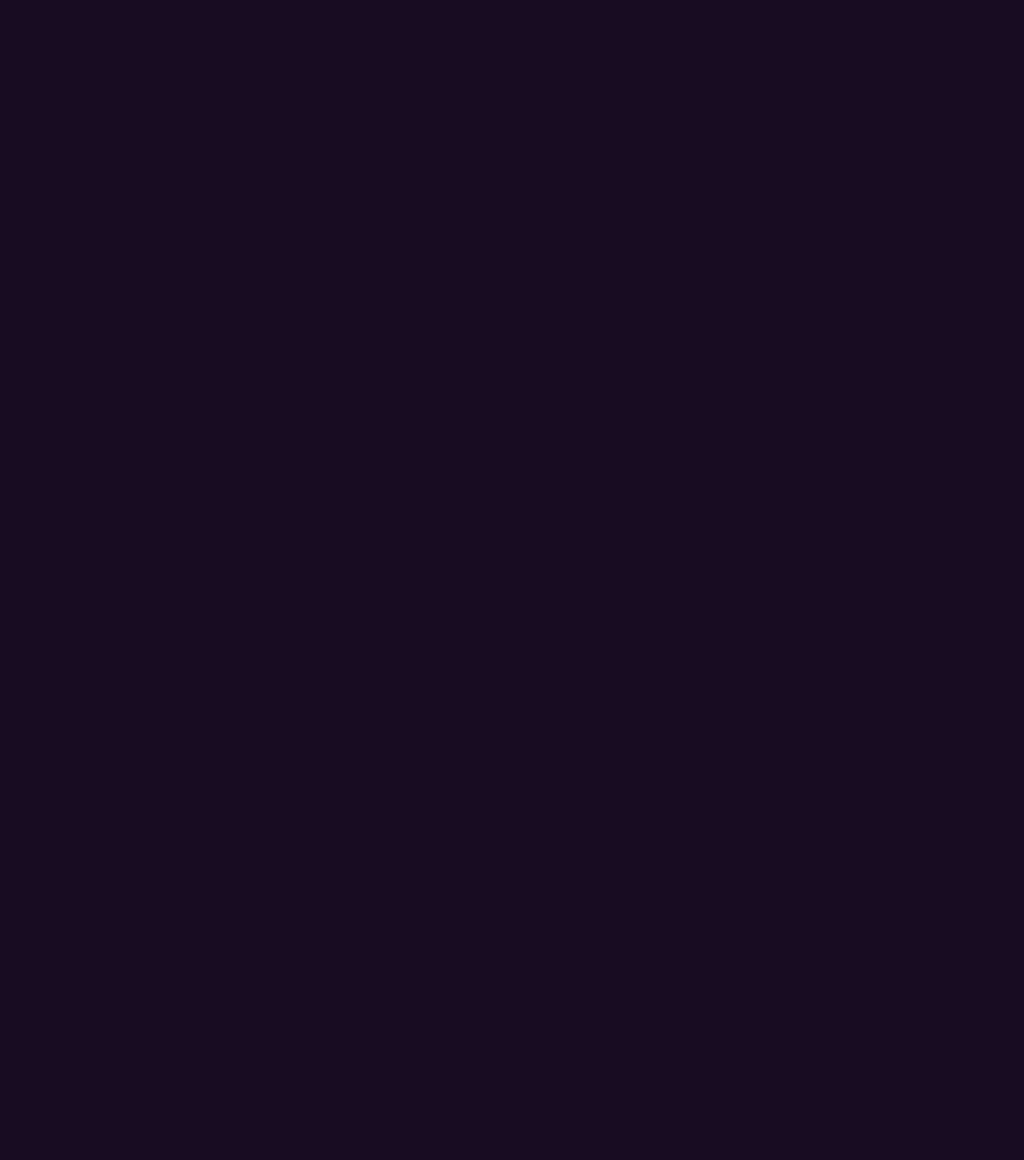
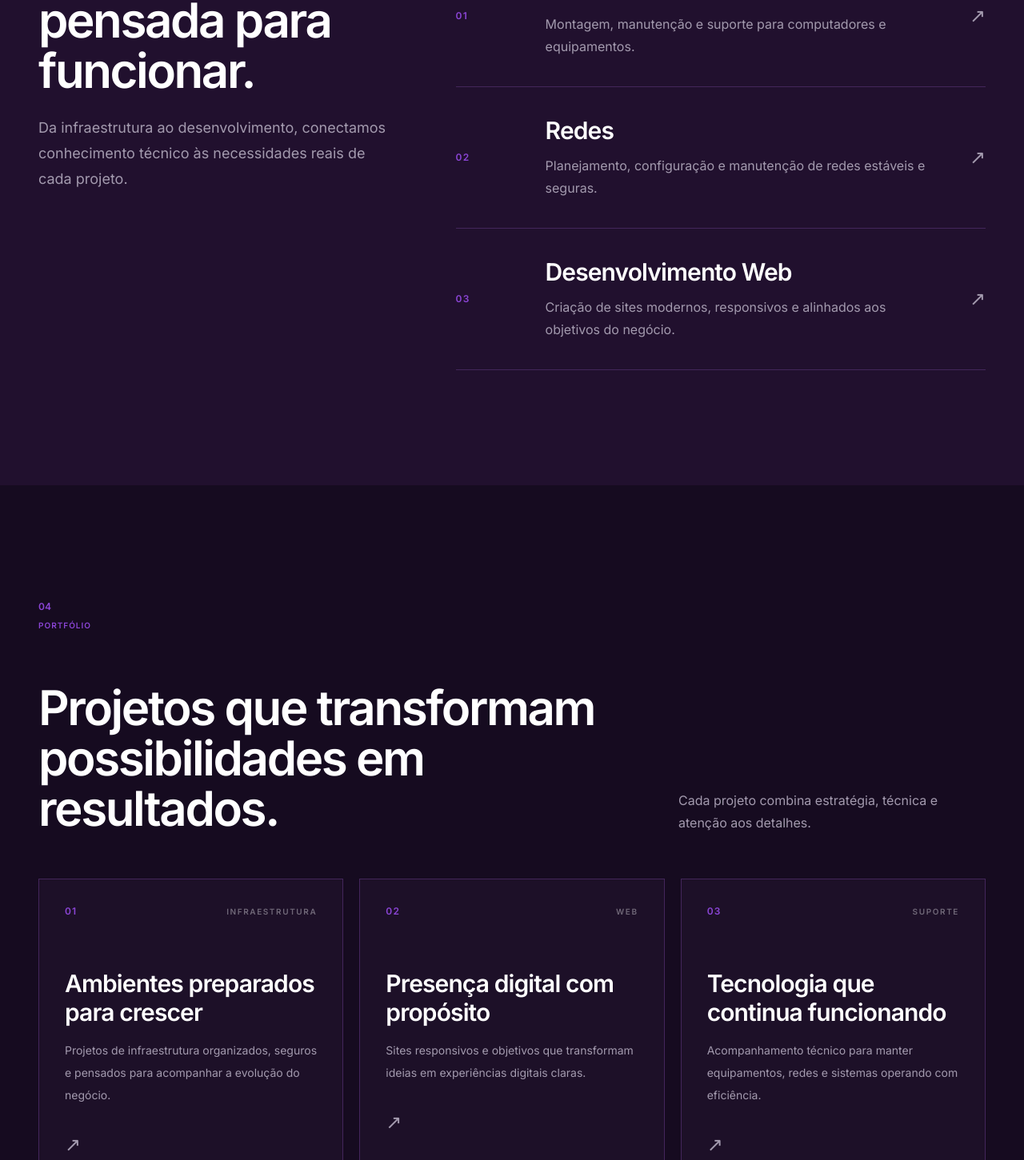
Before and after one commit to Another-World/FRONT-END, a React (Vite) app: page / in a window 1280 px wide. Shown: the part 2759-4210 px from the top of the page at 80% size. Before the commit the page ends 2443 px from the top, so only its background shows below. Built offline with nearby package versions, Linux system fonts and the light colour scheme.

Commit message:
feat: adicionando Serviços e Portfólio e seus respectivos componentes

```diff
--- a/src/App.jsx
+++ b/src/App.jsx
@@ -2,6 +2,8 @@ import About from "./components/sections/About";
 import Header from "./components/sections/Header";
 import Hero from "./components/sections/Hero";
 import Evolution from "./components/sections/Evolution";
+import Services from "./components/sections/Services";
+import Portfolio from "./components/sections/Portfolio";
 
 
 export default function App() {
@@ -13,6 +15,8 @@ export default function App() {
         <Hero />
         <About />
         <Evolution />
+        <Services />
+        <Portfolio />
       </main>
 
     </>
--- /dev/null
+++ b/src/components/sections/Portfolio.jsx
@@ -0,0 +1,57 @@
+import SectionHeader from "../ui/SectionHeader";
+import ProjectCard from "../ui/ProjectCard";
+
+// Dados dos projetos exibidos no portfólio.
+const projects = [
+  {
+    number: "01",
+    category: "Infraestrutura",
+    title: "Ambientes preparados para crescer",
+    description:
+      "Projetos de infraestrutura organizados, seguros e pensados para acompanhar a evolução do negócio.",
+  },
+  {
+    number: "02",
+    category: "Web",
+    title: "Presença digital com propósito",
+    description:
+      "Sites responsivos e objetivos que transformam ideias em experiências digitais claras.",
+  },
+  {
+    number: "03",
+    category: "Suporte",
+    title: "Tecnologia que continua funcionando",
+    description:
+      "Acompanhamento técnico para manter equipamentos, redes e sistemas operando com eficiência.",
+  },
+];
+
+export default function Portfolio() {
+  return (
+    <section
+      id="portfolio"
+      className="bg-bg-dark px-6 py-24 sm:py-28 lg:px-12 lg:py-36"
+    >
+      <div className="mx-auto max-w-[1344px]">
+        <SectionHeader number="04" label="Portfólio" />
+
+        <div className="mt-12 flex flex-col justify-between gap-8 lg:mt-16 lg:flex-row lg:items-end">
+          <h2 className="max-w-3xl text-4xl font-semibold leading-[1.05] tracking-[-0.04em] text-white sm:text-5xl lg:text-6xl">
+            Projetos que transformam possibilidades em resultados.
+          </h2>
+
+          <p className="max-w-sm text-sm leading-7 text-text-muted sm:text-base">
+            Cada projeto combina estratégia, técnica e atenção aos detalhes.
+          </p>
+        </div>
+
+        {/* Grid responsivo dos projetos. */}
+        <div className="mt-14 grid gap-5 md:grid-cols-2 lg:grid-cols-3">
+          {projects.map((project) => (
+            <ProjectCard key={project.number} {...project} />
+          ))}
+        </div>
+      </div>
+    </section>
+  );
+}
--- /dev/null
+++ b/src/components/sections/Services.jsx
@@ -0,0 +1,64 @@
+import SectionHeader from "../ui/SectionHeader";
+import ServiceRow from "../ui/ServiceRow";
+
+// Dados dos serviços.
+// O .map() será usado para gerar cada linha automaticamente.
+const services = [
+  {
+    number: "01",
+    title: "Hardware",
+    description:
+      "Montagem, manutenção e suporte para computadores e equipamentos.",
+  },
+  {
+    number: "02",
+    title: "Redes",
+    description:
+      "Planejamento, configuração e manutenção de redes estáveis e seguras.",
+  },
+  {
+    number: "03",
+    title: "Desenvolvimento Web",
+    description:
+      "Criação de sites modernos, responsivos e alinhados aos objetivos do negócio.",
+  },
+];
+
+export default function Services() {
+  return (
+    <section
+      id="servicos"
+      className="bg-bg-section px-6 py-24 sm:py-28 lg:px-12 lg:py-36"
+    >
+      <div className="mx-auto max-w-[1344px]">
+        {/* Identificação da seção. */}
+        <SectionHeader number="03" label="Serviços" />
+
+        <div className="mt-12 grid gap-10 lg:mt-16 lg:grid-cols-[0.8fr_1.2fr] lg:gap-20">
+          <div>
+            <h2 className="max-w-xl text-4xl font-semibold leading-[1.05] tracking-[-0.04em] text-white sm:text-5xl lg:text-6xl">
+              Tecnologia pensada para funcionar.
+            </h2>
+
+            <p className="mt-6 max-w-md text-base leading-8 text-text-muted sm:text-lg">
+              Da infraestrutura ao desenvolvimento, conectamos conhecimento
+              técnico às necessidades reais de cada projeto.
+            </p>
+          </div>
+
+          {/* Lista dos serviços. */}
+          <div>
+            {services.map((service) => (
+              <ServiceRow
+                key={service.number}
+                number={service.number}
+                title={service.title}
+                description={service.description}
+              />
+            ))}
+          </div>
+        </div>
+      </div>
+    </section>
+  );
+}
--- /dev/null
+++ b/src/components/ui/ProjectCard.jsx
@@ -0,0 +1,42 @@
+// ProjectCard representa um projeto individual do portfólio.
+export default function ProjectCard({
+  number,
+  category,
+  title,
+  description,
+  href = "#contato",
+}) {
+  return (
+    <article className="group border border-border bg-bg-card p-6 transition-colors duration-300 hover:bg-bg-card-inner sm:p-8">
+      <a href={href} className="block">
+        {/* Número e categoria do projeto. */}
+        <div className="flex items-center justify-between">
+          <span className="text-xs font-semibold tracking-widest text-purple">
+            {number}
+          </span>
+
+          <span className="text-[10px] font-semibold uppercase tracking-[0.16em] text-text-faint">
+            {category}
+          </span>
+        </div>
+
+        {/* Conteúdo principal do card. */}
+        <h3 className="mt-16 text-2xl font-semibold tracking-[-0.03em] text-white transition-colors group-hover:text-purple sm:text-3xl">
+          {title}
+        </h3>
+
+        <p className="mt-4 text-sm leading-7 text-text-muted">
+          {description}
+        </p>
+
+        {/* Indicador visual de navegação. */}
+        <span
+          className="mt-8 inline-block text-2xl text-text-muted transition-all group-hover:translate-x-1 group-hover:text-purple"
+          aria-hidden="true"
+        >
+          ↗
+        </span>
+      </a>
+    </article>
+  );
+}
--- /dev/null
+++ b/src/components/ui/ServiceRow.jsx
@@ -0,0 +1,47 @@
+// ServiceRow representa uma linha individual da seção de serviços.
+//
+// Exemplo:
+// <ServiceRow
+//   number="01"
+//   title="Hardware"
+//   description="Montagem, manutenção e suporte para equipamentos."
+// />
+export default function ServiceRow({
+  number,
+  title,
+  description,
+  href = "#contato",
+}) {
+  return (
+    <article className="group border-t border-border py-7 last:border-b sm:py-9">
+      <a
+        href={href}
+        className="grid gap-6 md:grid-cols-[80px_1fr_auto] md:items-center md:gap-8"
+      >
+        {/* Número da linha: 01, 02 ou 03. */}
+        <span className="text-xs font-semibold tracking-widest text-purple">
+          {number}
+        </span>
+
+        {/* Área principal com título e explicação. */}
+        <div>
+          <h3 className="text-2xl font-semibold tracking-[-0.03em] text-white transition-colors group-hover:text-purple sm:text-3xl">
+            {title}
+          </h3>
+
+          <p className="mt-3 max-w-xl text-sm leading-7 text-text-muted sm:text-base">
+            {description}
+          </p>
+        </div>
+
+        {/* Seta visual que também indica que a linha é clicável. */}
+        <span
+          className="text-2xl text-text-muted transition-all group-hover:translate-x-1 group-hover:text-purple"
+          aria-hidden="true"
+        >
+          ↗
+        </span>
+      </a>
+    </article>
+  );
+}
```
